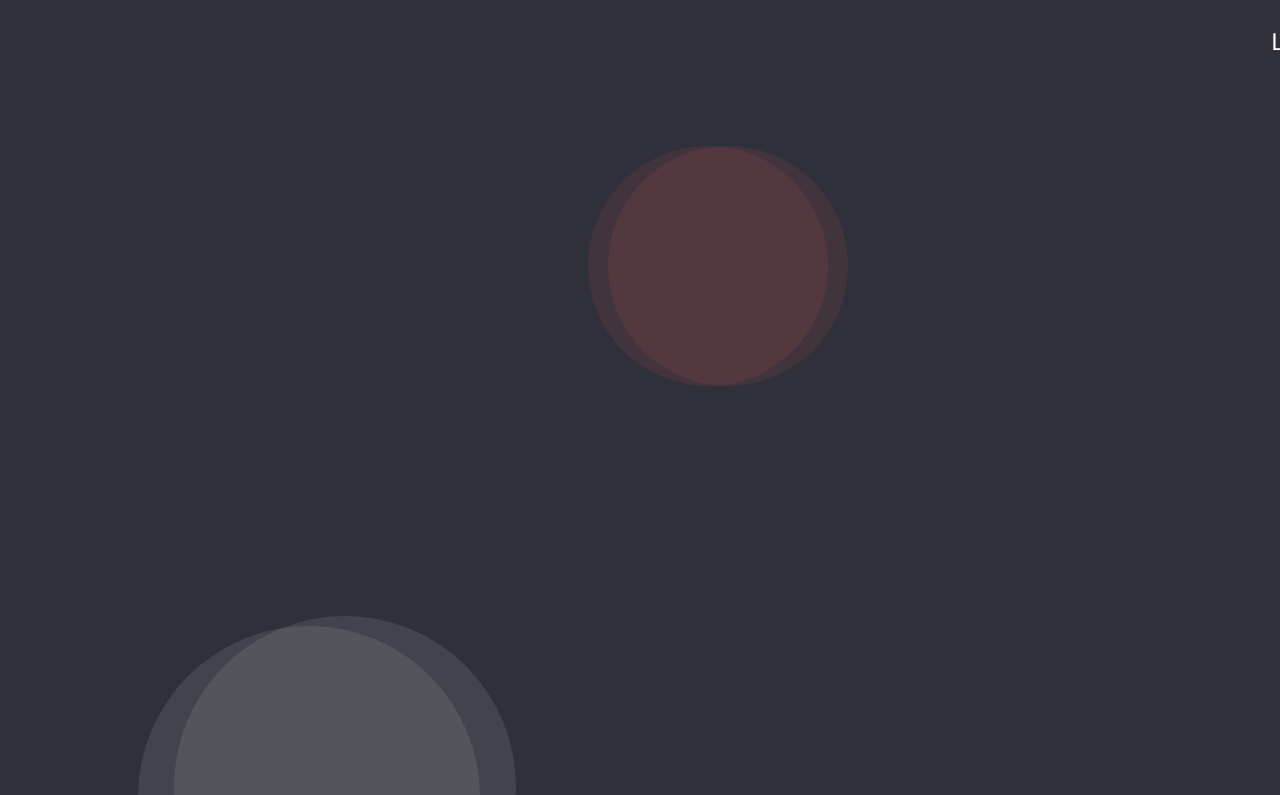
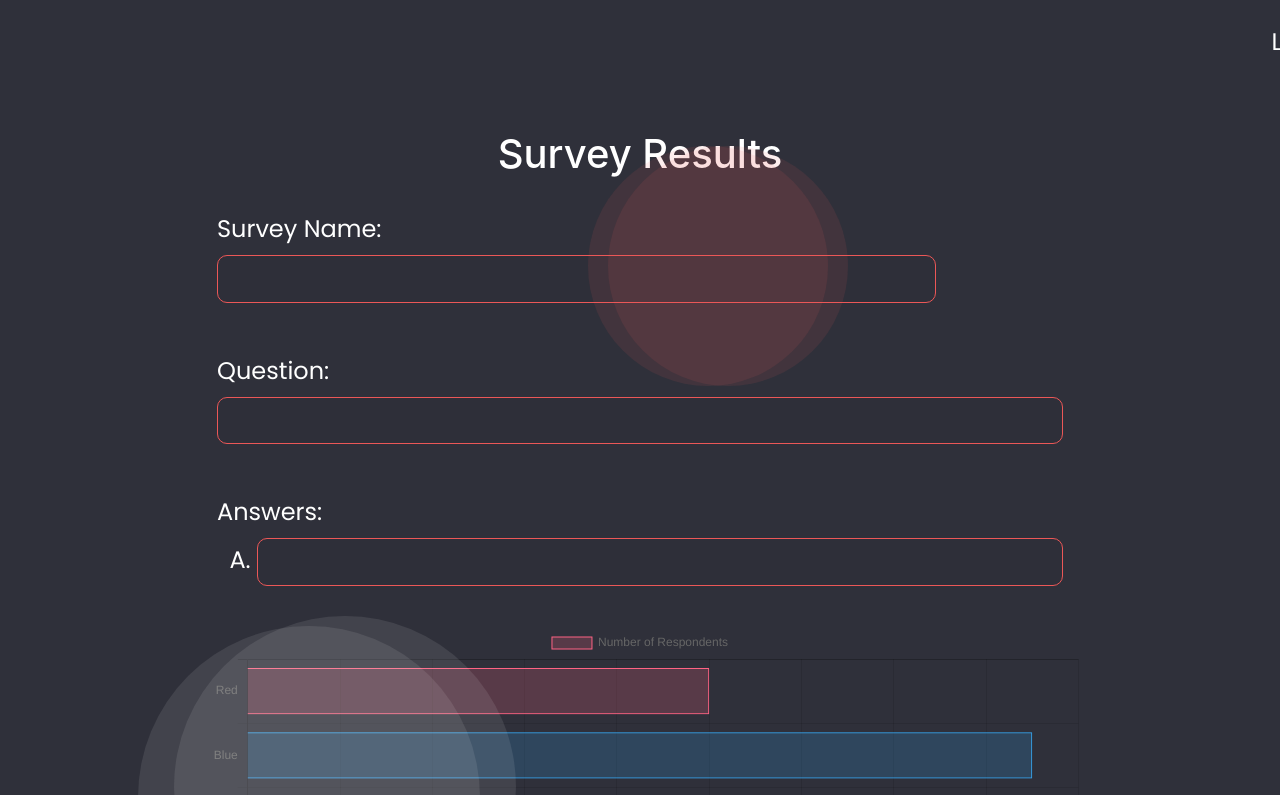
Before and after one commit to LizGlazar/SurveyApp, a React (Create React App) app in the folder frontend/survey-app/: page /respondents-survey-results-page in a window 1280 px wide. Shown: the top 795 px of the page. Built offline with nearby package versions, Linux system fonts and the light colour scheme.

Commit message:
Migrating Respondents' Survey Results Page from Figma

```diff
--- a/frontend/survey-app/src/App.js
+++ b/frontend/survey-app/src/App.js
@@ -26,6 +26,7 @@ import CoordinatorsCreateSurveyPage from './components/pages/CoordinatorsCreateS
 import CoordinatorsShowResultsPage from './components/pages/CoordinatorsShowResultsPage';
 import RespondentsSurveyListPage from './components/pages/RespondentsSurveyListPage';
 import RespondentsSurveyPage from './components/pages/RespondentsSurveyPage';
+import RespondentsSurveyResultsPage from './components/pages/RespondentsSurveyResultsPage';
 
 
 
@@ -52,7 +53,7 @@ function App() {
             label: 'Number of respondents',
             data: [
               1,
-              2,
+              2,s
               3,
               4
             ],
@@ -113,6 +114,7 @@ function App() {
         <Route path='/coordinators-show-results-page' component={CoordinatorsShowResultsPage} />
         <Route path='/respondents-survey-list-page' component={RespondentsSurveyListPage} />
         <Route path='/respondents-survey-page' component={RespondentsSurveyPage} />
+        <Route path='/respondents-survey-results-page' component={RespondentsSurveyResultsPage} />
         <Ellipse />
         </Switch>
       </div>
--- a/frontend/survey-app/src/Assets/css/surveyapp.css
+++ b/frontend/survey-app/src/Assets/css/surveyapp.css
@@ -1,3 +1,8 @@
+
+.page-text {
+  color: white;
+  align-self: center;
+}
 /* landing-page-background */
 
 #landing-page-background {
--- a/frontend/survey-app/src/components/pages/RespondentsSurveyPage.js
+++ b/frontend/survey-app/src/components/pages/RespondentsSurveyPage.js
@@ -7,7 +7,7 @@ function RespondentsSurveyPage() {
   return (
     <div>
 
-     <h1>Survey Name</h1>
+     <h1 className='page-text'>Survey Name</h1>
      <p>
          Question
      </p>
--- /dev/null
+++ b/frontend/survey-app/src/components/pages/RespondentsSurveyResultsPage.js
@@ -0,0 +1,60 @@
+import React, { useEffect } from 'react';
+import { Button } from 'reactstrap'; // { { Button, Table}
+import history from '../../history';
+import Ellipse from '../ellipseComponent/ellipse';
+import Chart from '../chartComponent/chartComponent';
+
+function RespondentsSurveyResultsPage() {
+
+  return (
+    <div id="create-survey-page-container">
+        <h1 className='page-text'>Survey Results</h1>
+      <form>
+            <div id="input-group-create-survey-page">
+
+              <label>Survey Name:</label>
+
+              <input
+                type="text"
+                id="input-create-survey-page-name"
+
+                />
+                </div>
+              <div id="input-group-create-survey-page">
+              <label>Question:</label>
+              <input
+                type="text"
+                id="input-create-survey-page-question"
+
+                />
+                </div>
+
+              <div id="input-group-create-survey-page">
+              <label>Answers:</label>
+              <div> <ol type="A">
+              <li><input
+                type="text"
+                id="input-show-results-page-answers"
+
+                /></li>
+                </ol>
+                </div>
+              </div>
+
+              {/*chart implementation
+              <div class="chart-container">
+                <canvas id="survey-results-chart" width="800" height="450"></canvas>
+              </div>*/}
+
+              <Chart /*chartData={this.state.chartData}*//>
+
+
+      </form>
+
+
+      <Ellipse />
+    </div>
+  );
+}
+
+export default RespondentsSurveyResultsPage;
```
